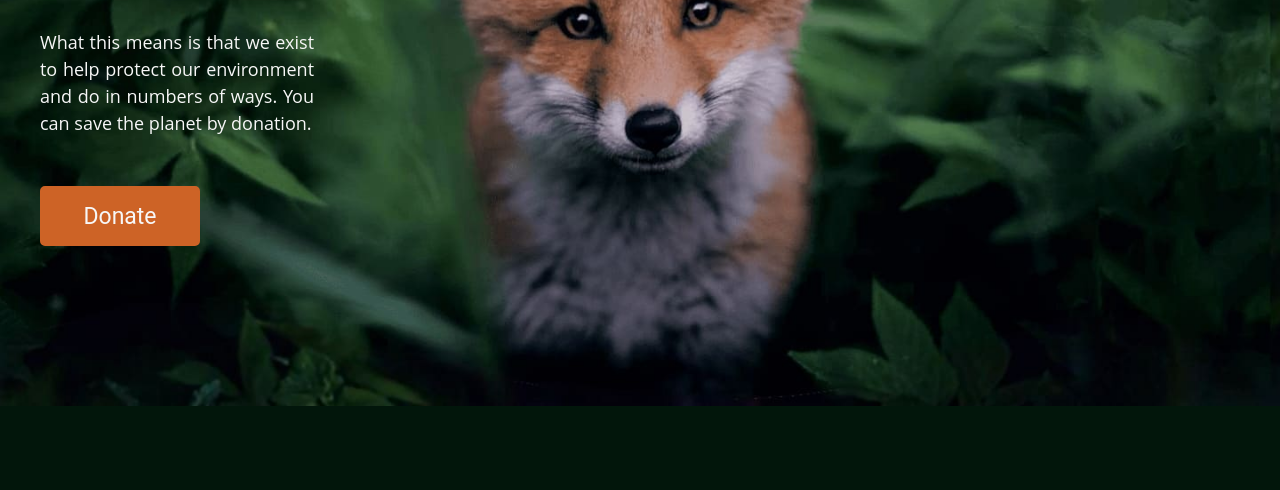
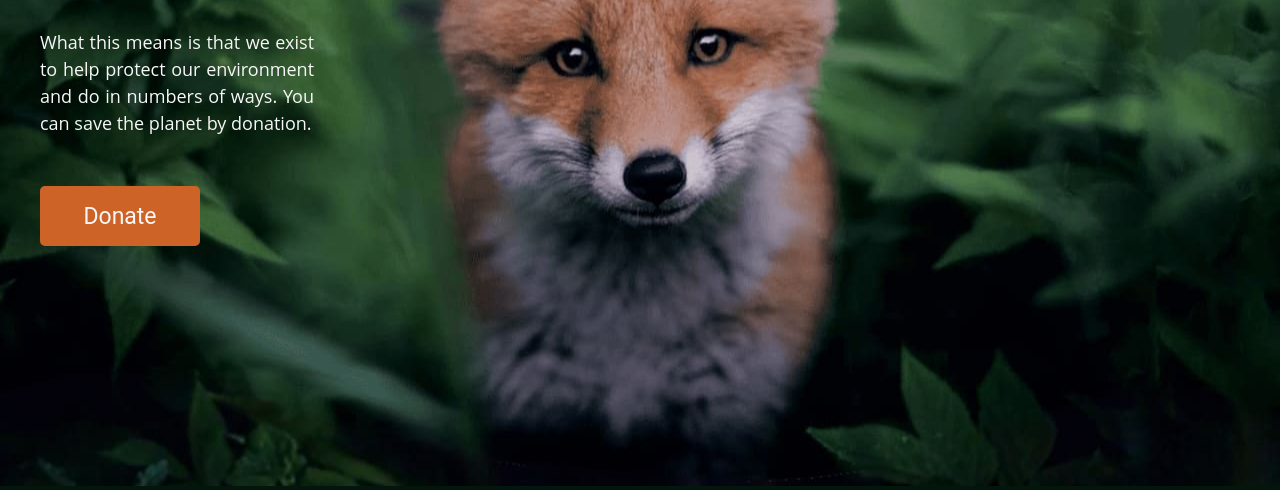
Before and after one commit to ViktoriiaBila/wildlife, a plain HTML site: page index.html in a window 1280 px wide. Shown: the part 286-776 px from the top of the page. Drawn offline with Linux system fonts and the light colour scheme.

Commit message:
fix: position bg-fox

```diff
--- a/css/style.css
+++ b/css/style.css
@@ -87,13 +87,15 @@
 
 /* styles for survival */
 
-.survival {
-	min-height: 779px;
-
-	background-color: #02160b;
+.survival-wrapper {
 	background-image: url("../img/bg-fox.png");
 	background-repeat: no-repeat;
-	background-size: 100%;
+	background-position: center;
+}
+
+.survival {
+	height: 779px;
+	background-color: #02160b;
 }
 
 .survival .survival-header {
@@ -123,6 +125,7 @@
 .survival .btn-donate {
 	width: 160px;
 	height: 60px;
+	margin-bottom: 240px;
 
 	font-family: Roboto;
 	font-size: 23px;
--- a/index.html
+++ b/index.html
@@ -28,11 +28,13 @@
 		</header>
 
 		<section class="survival">
-			<div class="container">
-				<h2 class="survival-header">Survival</h2>
-				<div class="survival-text">What this means is that we exist to help protect our environment and do in
-					numbers of ways. You can save the planet by donation.</div>
-				<button class="btn-donate">Donate</button>
+			<div class="survival-wrapper">
+				<div class="container">
+					<h2 class="survival-header">Survival</h2>
+					<div class="survival-text">What this means is that we exist to help protect our environment and do
+						in numbers of ways. You can save the planet by donation.</div>
+					<button class="btn-donate">Donate</button>
+				</div>
 			</div>
 		</section>
 
```
